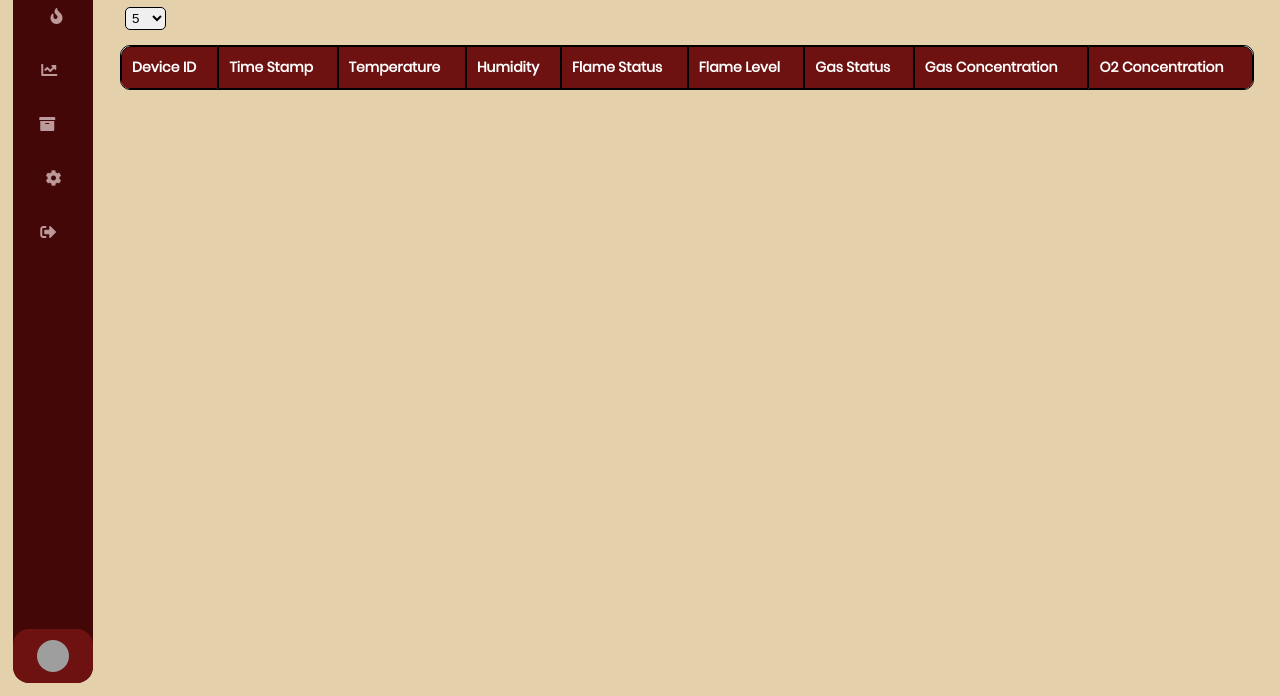
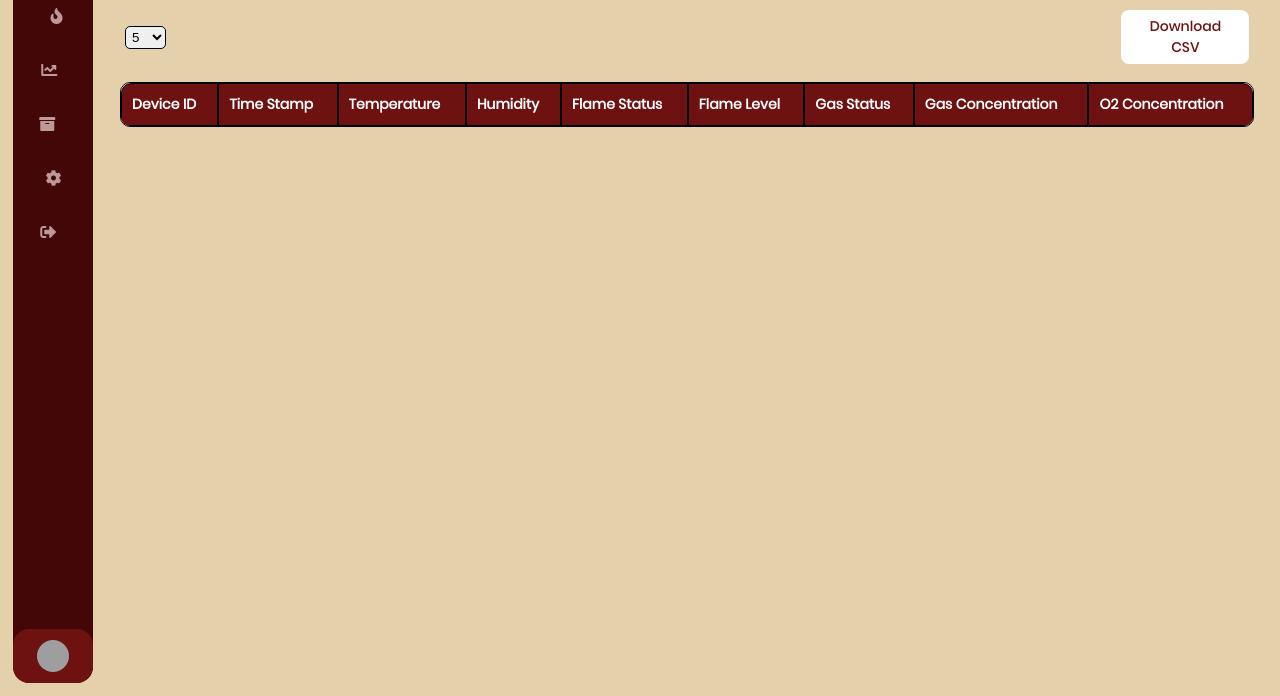
Before and after one commit to breannabisnott/capstone_fireAlarm, a plain HTML site: page history.html in a window 1280 px wide. Shown: the part 104-800 px from the top of the page. Drawn offline with Linux system fonts and the light colour scheme; no server answers; grey boxes are pictures that could not be loaded.

Commit message:
added download csv button to history page

```diff
--- a/css files/history.css
+++ b/css files/history.css
@@ -110,3 +110,26 @@ label{
     font-size: 14px;
     color: #430707;
 }
+
+.button{
+    background-color: white;
+    color: #6d1111;
+    padding: 6px 20px;
+    margin: 8px 0;
+    margin-right: 5px;
+    border: none;
+    cursor: pointer;
+    width: 10vw;
+    font-size: 14px;
+    font-family: Poppins-Medium;
+    border-radius: 8px;
+    /* display: block; */
+    /* margin: auto; */
+    transition: 0s;
+}
+
+.button:hover{
+    box-shadow: 2px 2px 2px rgba(0, 0, 0, .2);
+    /* transform: translateX(10px); */
+    transform: scale(1.05);
+}
--- a/history.html
+++ b/history.html
@@ -62,6 +62,7 @@
                 <option value="10">10</option>
                 <option value="15">15</option>
             </select>
+            <button class="button" onclick="downloadCSV()">Download CSV</button>
         </div>
         <table id="myTable" class="display">
             <thead>
--- a/javascript files/history.js
+++ b/javascript files/history.js
@@ -69,6 +69,46 @@ let data = [];
             displayPage(1);
         }
 
+        function downloadCSV() {
+            const csvHeaders = [
+                "Device ID", "Time Stamp", "Temperature", "Humidity",
+                "Flame Status", "Flame Level", "Gas Status", "Gas Concentration", "O2 Concentration"
+            ];
+
+            // Convert records to CSV rows
+            const csvRows = [
+                csvHeaders.join(",")
+            ];
+
+            data.forEach(record => {
+                const row = [
+                    record.device_id,
+                    record.time_stamp,
+                    record.temperature,
+                    record.humidity,
+                    record.flame,
+                    record.flame_level,
+                    record.gas,
+                    record.gas_concentration,
+                    record.oxygen_concentration
+                ];
+                csvRows.push(row.join(","));
+            });
+
+            // Create blob and download
+            const csvContent = csvRows.join("\n");
+            const blob = new Blob([csvContent], { type: "text/csv" });
+            const url = URL.createObjectURL(blob);
+
+            const a = document.createElement("a");
+            a.href = url;
+            a.download = `Fyah Alarm History_${new Date().toISOString()}.csv`;
+            document.body.appendChild(a);
+            a.click();
+            document.body.removeChild(a);
+        }
+
+
         document.getElementById('nav-toggle').addEventListener('change', function() {
             var pageContent = document.getElementById('pageContainer1');
             // var map = document.getElementsByTagName('gmp-map');
--- a/javascript files/report.js
+++ b/javascript files/report.js
@@ -303,7 +303,7 @@ function downloadPDF() {
         alert("Please generate the PDF first.");
         return;
     }
-    pdfDoc.save("incident_report.pdf");
+    pdfDoc.save("Fyah Alarm Incident Report.pdf");
 }
 
 document.getElementById('nav-toggle').addEventListener('change', function() {
```
